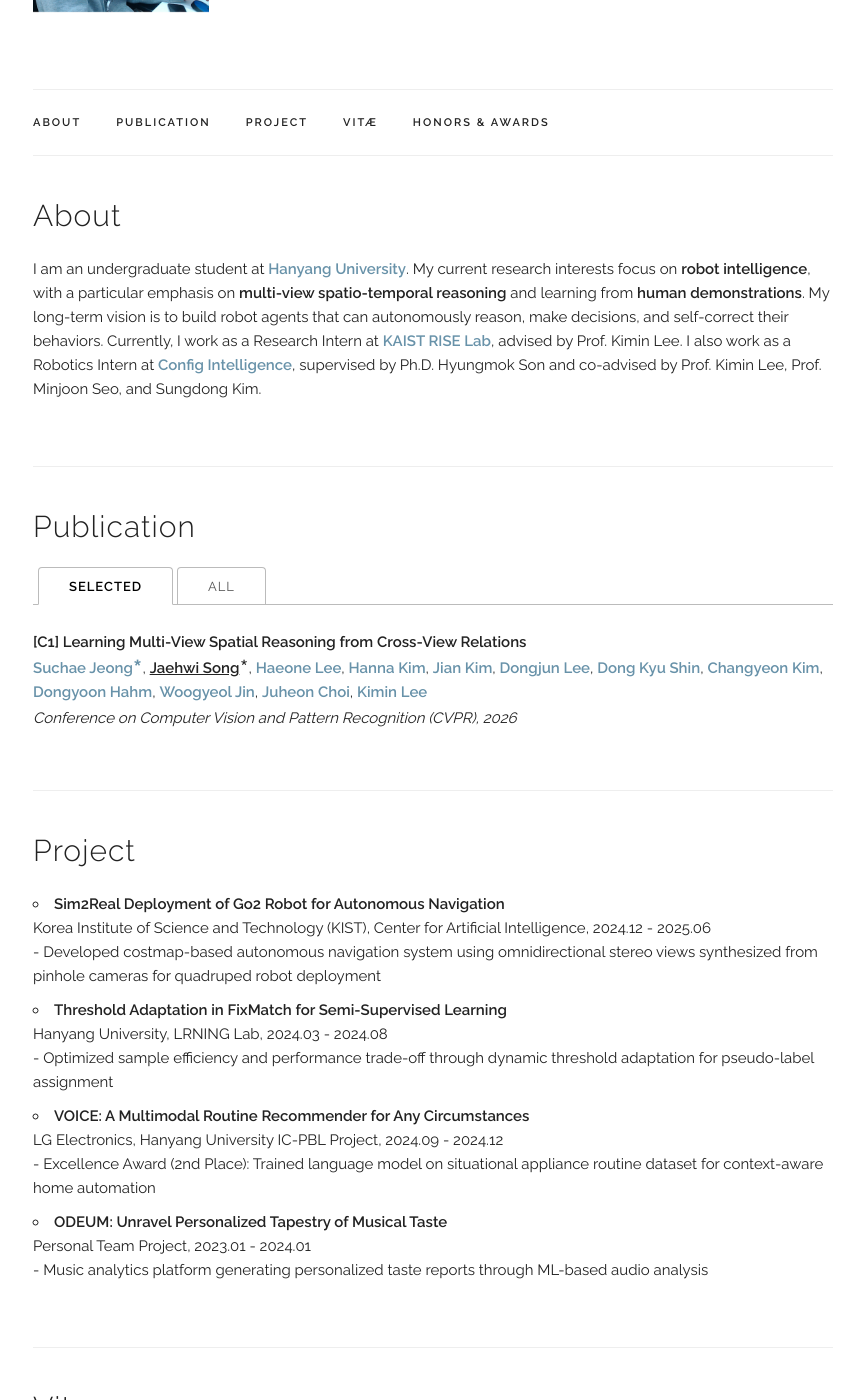
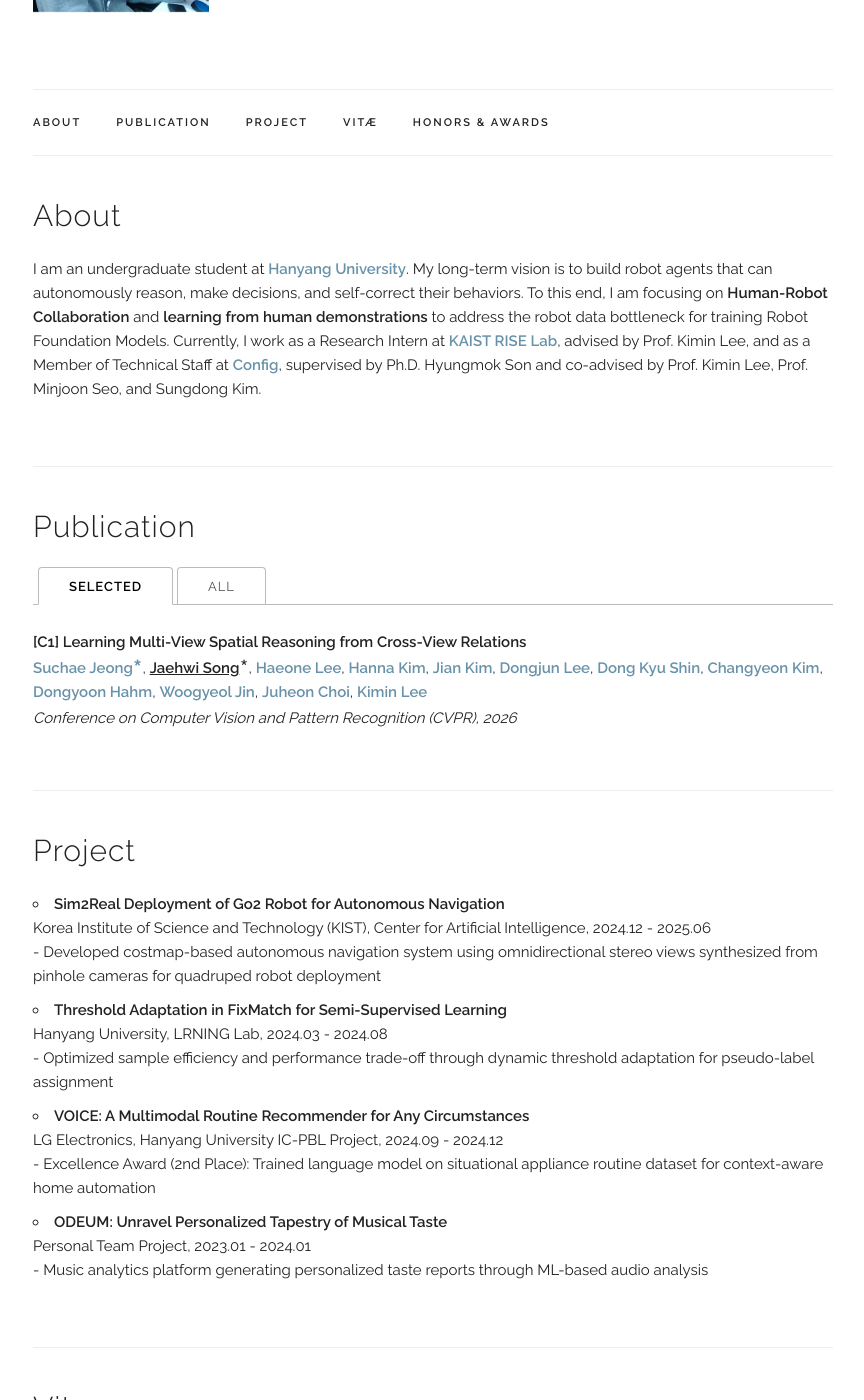
Before and after one commit to songjaehwi/songjaehwi.github.io, a Jekyll site: the page built from index.html, in a window 1280 px wide and 1400 px high, scrolled down 204 px. Shown: the whole window, without its empty margins (207-1071 px from the left). Built offline with Jekyll 4.4.1, drawn with Linux system fonts in a browser that asks for light colours; some of the changed text lies outside the part shown.

Commit message:
feat: change personal interest

```diff
--- a/_data/experience.yaml
+++ b/_data/experience.yaml
@@ -6,9 +6,9 @@ experiences:
   subtitle: "Advised by Prof. Kimin Lee"
   category: "school"
 
-- place: "Config Intelligence"
+- place: "Config"
   time: "2025.07 - Present"
-  title: "Robotics Intern"
+  title: "Member of Technical Staff (Full-time, since 2026.01) / Robotics Intern (2025.07 - 2025.12)"
   subtitle: "Supervisor: Ph.D. Hyungmok Son<br/>Co-advisors: Prof. Kimin Lee, Prof. Minjoon Seo, and Sungdong Kim"
   category: "work"
 
--- a/index.html
+++ b/index.html
@@ -7,10 +7,8 @@ title: Home
   <h4>About</h4>
   <p>
   I am an undergraduate student at <a href="https://www.hanyang.ac.kr/" target="_blank">Hanyang University</a>.
-  My current research interests focus on <b>robot intelligence</b>, with a particular emphasis on <b>multi-view spatio-temporal reasoning</b> and learning from <b>human demonstrations</b>.
-  My long-term vision is to build robot agents that can autonomously reason, make decisions, and self-correct their behaviors.
-  Currently, I work as a Research Intern at <a href="https://sites.google.com/view/kiminlee/home" target="_blank">KAIST RISE Lab</a>, advised by Prof. Kimin Lee.
-  I also work as a Robotics Intern at <a href="https://configint.com/" target="_blank">Config Intelligence</a>, supervised by Ph.D. Hyungmok Son and co-advised by Prof. Kimin Lee, Prof. Minjoon Seo, and Sungdong Kim.
+  My long-term vision is to build robot agents that can autonomously reason, make decisions, and self-correct their behaviors. To this end, I am focusing on <strong>Human-Robot Collaboration</strong> and <strong>learning from human demonstrations</strong> to address the robot data bottleneck for training Robot Foundation Models.
+  Currently, I work as a Research Intern at <a href="https://sites.google.com/view/kiminlee/home" target="_blank">KAIST RISE Lab</a>, advised by Prof. Kimin Lee, and as a Member of Technical Staff at <a href="https://config.inc/" target="_blank">Config</a>, supervised by Ph.D. Hyungmok Son and co-advised by Prof. Kimin Lee, Prof. Minjoon Seo, and Sungdong Kim.
   </p>
 </div>
 
```
Also changed, not shown: 1 other file.
